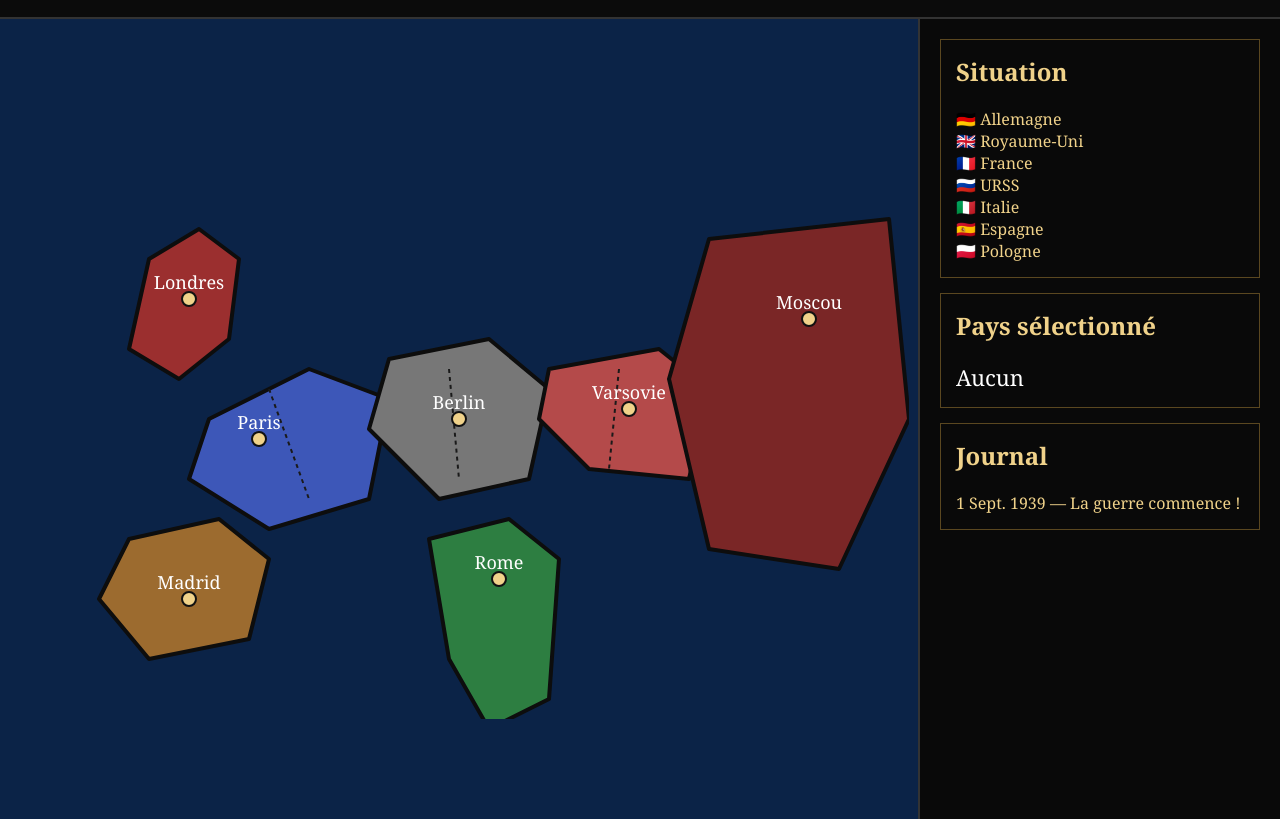
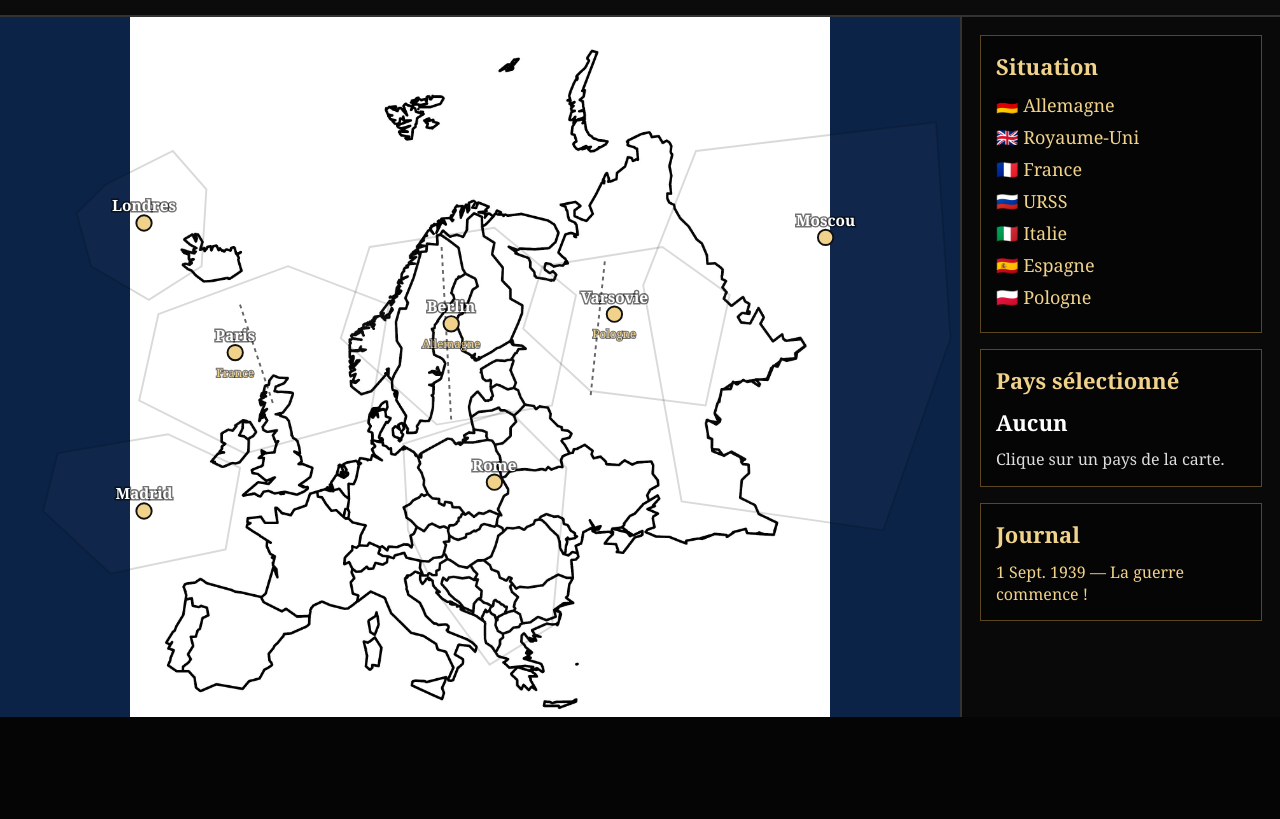
Before and after one commit to naidenliam-code/strategy-game, a website: page index.html in a window 1280 px wide. Shown: the part 112-931 px from the top of the page. After the commit the page ends 829 px from the top, so only its background shows below. Drawn offline with Linux system fonts and the light colour scheme.

Commit message:
Update index.html

```diff
--- a/index.html
+++ b/index.html
@@ -1,266 +1,336 @@
 <!DOCTYPE html>
 <html lang="fr">
 <head>
-<meta charset="UTF-8">
+  <meta charset="UTF-8" />
+  <meta name="viewport" content="width=device-width, initial-scale=1.0" />
   <title>SUPREMACY 1942</title>
-
   <style>
-
-body{
-margin:0;
-background:#050505;
-color:#f0d28a;
-font-family:Georgia,serif;
+    body {
+      margin: 0;
+      background: #050505;
+      color: #f0d28a;
+      font-family: Georgia, serif;
     }
 
-header{
-background:#0b0b0b;
-padding:20px;
-border-bottom:2px solid #333;
+    header {
+      background: #0b0b0b;
+      padding: 18px;
+      border-bottom: 2px solid #333;
     }
 
-h1{
-margin:0;
-font-size:40px;
+    h1 {
+      margin: 0;
+      font-size: 42px;
+      letter-spacing: 2px;
     }
 
-.topbar{
-margin-top:10px;
-display:flex;
-gap:20px;
-font-size:18px;
+    .topbar {
+      margin-top: 10px;
+      display: flex;
+      gap: 20px;
+      font-size: 18px;
     }
 
-.layout{
-display:flex;
-height:100vh;
+    .layout {
+      display: flex;
+      min-height: calc(100vh - 100px);
     }
 
-.map-area{
-flex:1;
-background:#0b2347;
-display:flex;
-justify-content:center;
-align-items:center;
+    .map-area {
+      position: relative;
+      flex: 1;
+      background: #0b2347;
+      overflow: hidden;
+      display: flex;
+      align-items: center;
+      justify-content: center;
+      min-height: 650px;
     }
 
-.side-panel{
-width:320px;
-background:#090909;
-border-left:2px solid #333;
-padding:20px;
+    .map-background {
+      position: absolute;
+      inset: 0;
+      width: 100%;
+      height: 100%;
+      object-fit: contain;
+      z-index: 1;
+      background: #0b2347;
     }
 
-.panel-box{
-border:1px solid #5a4720;
-padding:15px;
-margin-bottom:15px;
+    .map-overlay {
+      position: relative;
+      z-index: 2;
+      width: 100%;
+      height: 100%;
+      max-width: 1000px;
+      max-height: 700px;
     }
 
-.panel-box h2{
-margin-top:0;
+    .side-panel {
+      width: 320px;
+      background: #090909;
+      border-left: 2px solid #333;
+      padding: 18px;
+      box-sizing: border-box;
     }
 
-#selected-country{
-font-size:22px;
-color:white;
+    .panel-box {
+      border: 1px solid #5a4720;
+      padding: 15px;
+      margin-bottom: 16px;
+      background: rgba(0, 0, 0, 0.4);
     }
 
-/* PAYS */
-
-.country{
-stroke:#0d0d0d;
-stroke-width:4;
-stroke-linejoin:round;
-cursor:pointer;
-transition:0.2s;
+    .panel-box h2 {
+      margin: 0 0 12px 0;
+      font-size: 22px;
+      color: #f0d28a;
     }
 
-.country:hover{
-stroke:#f0d28a;
-stroke-width:5;
+    .country-line {
+      margin: 8px 0;
+      font-size: 18px;
     }
 
-.country.selected{
-stroke:white;
-stroke-width:6;
+    #selected-country {
+      font-size: 22px;
+      color: white;
+      font-weight: bold;
     }
 
-/* PROVINCES */
-
-.province{
-stroke:#1a1a1a;
-stroke-width:2;
-stroke-dasharray:4 4;
+    #selected-info {
+      margin-top: 10px;
+      color: #ddd;
+      line-height: 1.5;
+      font-size: 16px;
     }
 
-/* CAPITALES */
-
-.city{
-fill:#f0d28a;
-stroke:#111;
-stroke-width:2;
+    /* Zones cliquables des pays */
+    .country-zone {
+      fill: rgba(255, 255, 255, 0.02);
+      stroke: rgba(0, 0, 0, 0.15);
+      stroke-width: 2;
+      cursor: pointer;
+      transition: 0.2s;
     }
 
-.label{
-fill:white;
-font-size:18px;
-text-anchor:middle;
+    .country-zone:hover {
+      fill: rgba(240, 210, 138, 0.18);
+      stroke: #f0d28a;
+      stroke-width: 3;
     }
 
+    .country-zone.selected {
+      fill: rgba(255, 255, 255, 0.08);
+      stroke: #ffffff;
+      stroke-width: 4;
+    }
+
+    /* Provinces */
+    .province {
+      stroke: rgba(0, 0, 0, 0.6);
+      stroke-width: 2;
+      stroke-dasharray: 4 4;
+      fill: none;
+      pointer-events: none;
+    }
+
+    /* Capitales */
+    .city {
+      fill: #f0d28a;
+      stroke: #111;
+      stroke-width: 2;
+      pointer-events: none;
+    }
+
+    .label {
+      fill: white;
+      font-size: 16px;
+      font-weight: bold;
+      text-anchor: middle;
+      pointer-events: none;
+      paint-order: stroke;
+      stroke: rgba(0, 0, 0, 0.55);
+      stroke-width: 3px;
+    }
+
+    .small-label {
+      fill: #f0d28a;
+      font-size: 12px;
+      text-anchor: middle;
+      pointer-events: none;
+      paint-order: stroke;
+      stroke: rgba(0, 0, 0, 0.55);
+      stroke-width: 2px;
+    }
+
+    @media (max-width: 900px) {
+      .layout {
+        flex-direction: column;
+      }
+
+      .side-panel {
+        width: 100%;
+        border-left: none;
+        border-top: 2px solid #333;
+      }
+
+      .map-area {
+        min-height: 500px;
+      }
+
+      h1 {
+        font-size: 30px;
+      }
+    }
   </style>
 </head>
-
 <body>
-
   <header>
-
     <h1>SUPREMACY 1942</h1>
-
     <div class="topbar">
       <div>⚙️ 90</div>
       <div>⛽ 70</div>
       <div>🌾 80</div>
       <div>💰 600</div>
     </div>
-
   </header>
 
   <div class="layout">
+    <div class="map-area">
+      <!-- vraie carte en fond -->
+      <img src="IMG_7338.jpeg" alt="Carte de l'Europe" class="map-background" />
 
-<div class="map-area">
+      <!-- zones cliquables + capitales -->
+      <svg class="map-overlay" viewBox="0 0 1000 700" preserveAspectRatio="xMidYMid meet">
+        <!-- Royaume-Uni -->
+        <polygon id="uk" class="country-zone"
+          points="110,160 180,125 215,165 210,245 155,280 95,245 80,190" />
 
-<svg width="900" height="600">
-
-<!-- Royaume-Uni -->
-
-<polygon id="uk" class="country" fill="#9b2f2f"
-points="140,140 190,110 230,140 220,220 170,260 120,230"></polygon>
+        <!-- Espagne -->
+        <polygon id="spain" class="country-zone"
+          points="60,440 175,420 250,455 235,540 115,565 45,500" />
 
         <!-- France -->
-
-<polygon id="france" class="country" fill="#3d57b8"
-points="200,300 300,250 380,280 360,380 260,410 180,360"></polygon>
-
-<!-- Espagne -->
-
-<polygon id="spain" class="country" fill="#9c6b2f"
-points="120,420 210,400 260,440 240,520 140,540 90,480"></polygon>
+        <polygon id="france" class="country-zone"
+          points="165,295 300,245 405,285 385,405 255,440 145,385" />
 
         <!-- Allemagne -->
-
-<polygon id="germany" class="country" fill="#777777"
-points="380,240 480,220 540,270 520,360 430,380 360,310"></polygon>
+        <polygon id="germany" class="country-zone"
+          points="385,225 515,205 600,275 575,390 455,410 355,320" />
 
         <!-- Italie -->
-
-<polygon id="italy" class="country" fill="#2d7e41"
-points="420,420 500,400 550,440 540,580 480,610 440,540"></polygon>
+        <polygon id="italy" class="country-zone"
+          points="420,430 530,395 590,455 575,620 510,660 455,585 425,520" />
 
         <!-- Pologne -->
-
-<polygon id="poland" class="country" fill="#b44a4a"
-points="540,250 650,230 700,270 680,360 580,350 530,300"></polygon>
+        <polygon id="poland" class="country-zone"
+          points="565,245 690,225 760,275 735,390 615,375 545,310" />
 
         <!-- URSS -->
+        <polygon id="ussr" class="country-zone"
+          points="725,125 975,95 990,320 920,520 710,490 670,265" />
 
-<polygon id="ussr" class="country" fill="#7a2626"
-points="700,120 880,100 900,300 830,450 700,430 660,260"></polygon>
+        <!-- Provinces en pointillé -->
+        <line class="province" x1="250" y1="285" x2="285" y2="390" />
+        <line class="province" x1="460" y1="225" x2="470" y2="405" />
+        <line class="province" x1="630" y1="240" x2="615" y2="382" />
 
-<!-- PROVINCES -->
+        <!-- Capitales -->
+        <circle class="city" cx="150" cy="200" r="8" />
+        <circle class="city" cx="245" cy="335" r="8" />
+        <circle class="city" cx="150" cy="500" r="8" />
+        <circle class="city" cx="470" cy="305" r="8" />
+        <circle class="city" cx="515" cy="470" r="8" />
+        <circle class="city" cx="640" cy="295" r="8" />
+        <circle class="city" cx="860" cy="215" r="8" />
 
-<line class="province" x1="260" y1="270" x2="300" y2="380"></line>
-<line class="province" x1="440" y1="250" x2="450" y2="360"></line>
-<line class="province" x1="610" y1="250" x2="600" y2="350"></line>
+        <!-- Noms -->
+        <text class="label" x="150" y="188">Londres</text>
+        <text class="label" x="245" y="323">Paris</text>
+        <text class="label" x="150" y="488">Madrid</text>
+        <text class="label" x="470" y="293">Berlin</text>
+        <text class="label" x="515" y="458">Rome</text>
+        <text class="label" x="640" y="283">Varsovie</text>
+        <text class="label" x="860" y="203">Moscou</text>
 
-<!-- CAPITALES -->
-
-<circle class="city" cx="180" cy="180" r="7"></circle>
-<circle class="city" cx="250" cy="320" r="7"></circle>
-<circle class="city" cx="180" cy="480" r="7"></circle>
-<circle class="city" cx="450" cy="300" r="7"></circle>
-<circle class="city" cx="490" cy="460" r="7"></circle>
-<circle class="city" cx="620" cy="290" r="7"></circle>
-<circle class="city" cx="800" cy="200" r="7"></circle>
-
-<!-- NOMS -->
-
-<text class="label" x="180" y="170">Londres</text>
-<text class="label" x="250" y="310">Paris</text>
-<text class="label" x="180" y="470">Madrid</text>
-<text class="label" x="450" y="290">Berlin</text>
-<text class="label" x="490" y="450">Rome</text>
-<text class="label" x="620" y="280">Varsovie</text>
-<text class="label" x="800" y="190">Moscou</text>
-
+        <text class="small-label" x="470" y="330">Allemagne</text>
+        <text class="small-label" x="245" y="360">France</text>
+        <text class="small-label" x="640" y="320">Pologne</text>
       </svg>
-
     </div>
 
     <div class="side-panel">
-
       <div class="panel-box">
         <h2>Situation</h2>
-
-🇩🇪 Allemagne<br>
-🇬🇧 Royaume-Uni<br>
-🇫🇷 France<br>
-🇷🇺 URSS<br>
-🇮🇹 Italie<br>
-🇪🇸 Espagne<br>
-🇵🇱 Pologne
-
+        <div class="country-line">🇩🇪 Allemagne</div>
+        <div class="country-line">🇬🇧 Royaume-Uni</div>
+        <div class="country-line">🇫🇷 France</div>
+        <div class="country-line">🇷🇺 URSS</div>
+        <div class="country-line">🇮🇹 Italie</div>
+        <div class="country-line">🇪🇸 Espagne</div>
+        <div class="country-line">🇵🇱 Pologne</div>
       </div>
 
       <div class="panel-box">
-
         <h2>Pays sélectionné</h2>
-
         <div id="selected-country">Aucun</div>
-
+        <div id="selected-info">Clique sur un pays de la carte.</div>
       </div>
 
       <div class="panel-box">
-
         <h2>Journal</h2>
-
-1 Sept. 1939 — La guerre commence !
-
+        <div>1 Sept. 1939 — La guerre commence !</div>
       </div>
-
     </div>
-
   </div>
 
   <script>
+    const countryData = {
+      uk: {
+        name: "Royaume-Uni",
+        info: "Capitale : Londres<br>Ressource : argent<br>Unités : 4 divisions"
+      },
+      france: {
+        name: "France",
+        info: "Capitale : Paris<br>Ressource : nourriture<br>Unités : 5 divisions"
+      },
+      spain: {
+        name: "Espagne",
+        info: "Capitale : Madrid<br>Ressource : nourriture<br>Unités : 2 divisions"
+      },
+      germany: {
+        name: "Allemagne",
+        info: "Capitale : Berlin<br>Ressource : industrie<br>Unités : 9 divisions"
+      },
+      italy: {
+        name: "Italie",
+        info: "Capitale : Rome<br>Ressource : argent<br>Unités : 10 divisions"
+      },
+      poland: {
+        name: "Pologne",
+        info: "Capitale : Varsovie<br>Ressource : nourriture<br>Unités : 1 division"
+      },
+      ussr: {
+        name: "URSS",
+        info: "Capitale : Moscou<br>Ressource : pétrole<br>Unités : 9 divisions"
+      }
+    };
 
-const names={
-uk:"Royaume-Uni",
-france:"France",
-spain:"Espagne",
-germany:"Allemagne",
-italy:"Italie",
-poland:"Pologne",
-ussr:"URSS"
-}
+    const zones = document.querySelectorAll(".country-zone");
+    const selectedCountry = document.getElementById("selected-country");
+    const selectedInfo = document.getElementById("selected-info");
 
-const countries=document.querySelectorAll(".country")
+    zones.forEach(zone => {
+      zone.addEventListener("click", () => {
+        zones.forEach(z => z.classList.remove("selected"));
+        zone.classList.add("selected");
 
-countries.forEach(country=>{
-
-country.addEventListener("click",()=>{
-
-countries.forEach(c=>c.classList.remove("selected"))
-
-country.classList.add("selected")
-
-document.getElementById("selected-country").textContent=names[country.id]
-
-})
-
-})
-
+        const id = zone.id;
+        selectedCountry.textContent = countryData[id].name;
+        selectedInfo.innerHTML = countryData[id].info;
+      });
+    });
   </script>
-
 </body>
 </html>
```
Lines whose indentation alone changed are shown as unchanged.
